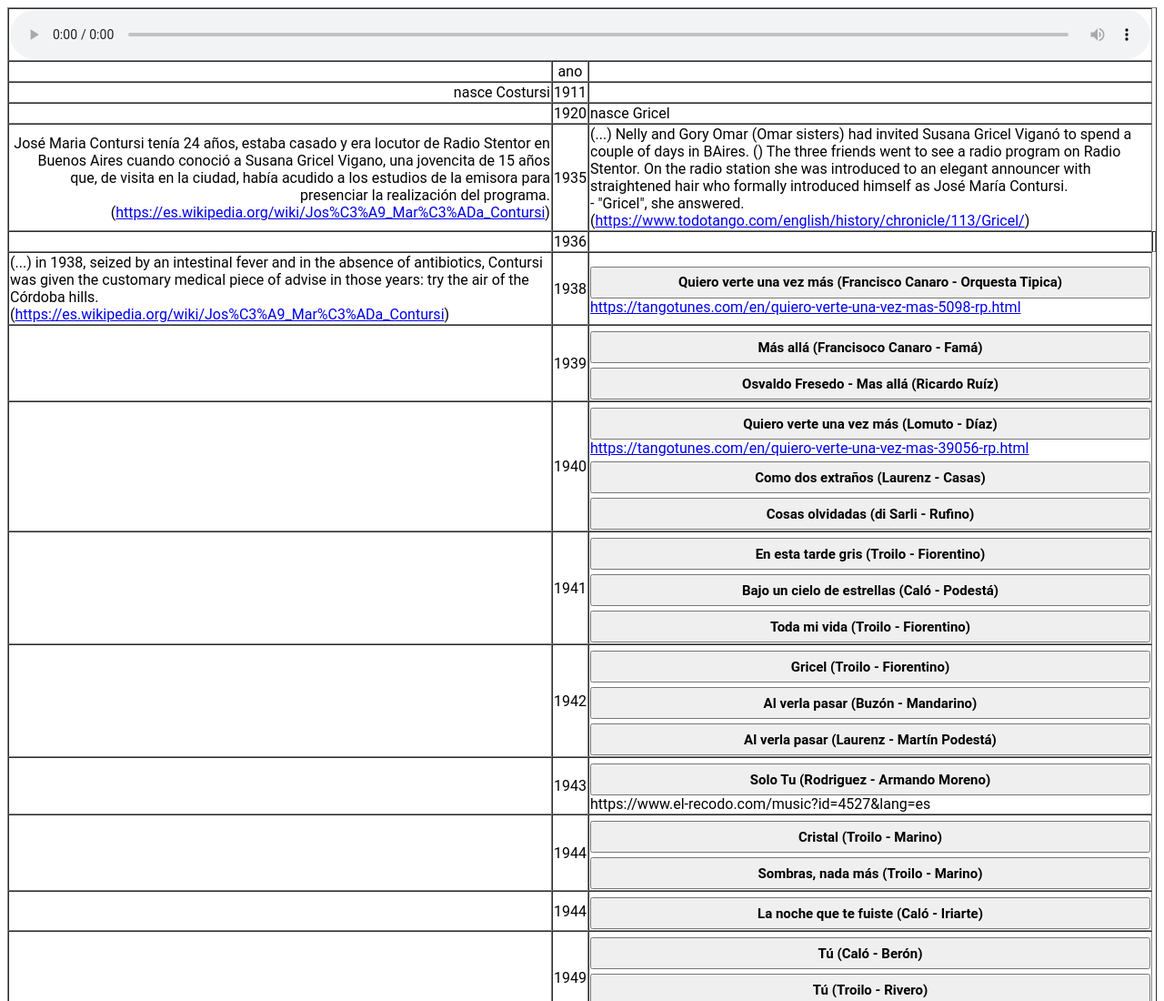
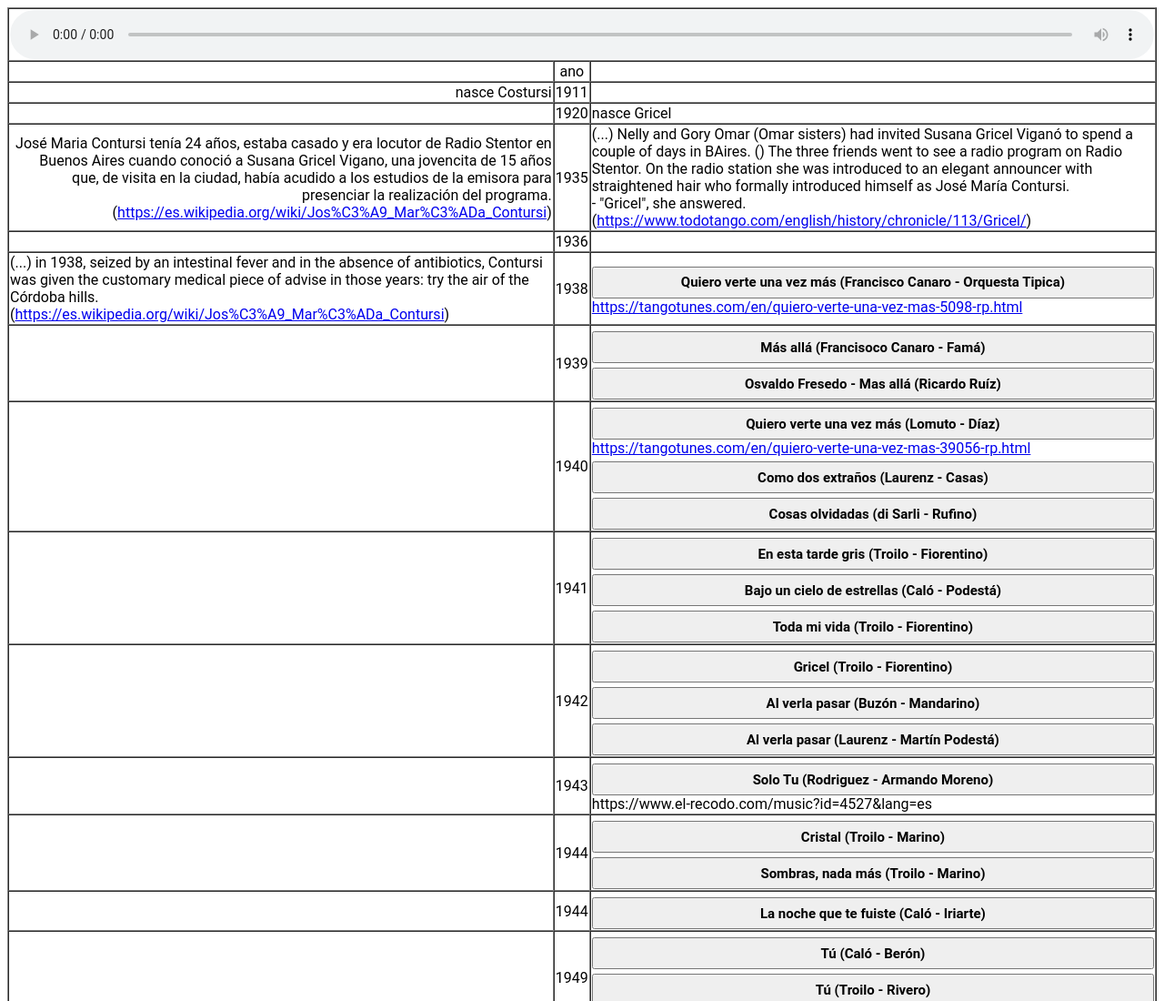
Before and after one commit to pedroccpimenta/Agosto2023, a plain HTML site: page contursi.htm in a window 1280 px wide. Shown: the top 1100 px of the page at 91% size. Drawn offline with Linux system fonts and the light colour scheme.

Commit message:
Contursi

```diff
--- a/contursi.htm
+++ b/contursi.htm
@@ -78,7 +78,7 @@ function aplay(url)
 <tr><td><td align=center>1936
 
 
-	<td><td>
+	<td>
 <!--
 <tr><td>
 	<td align=center>1937<td>
```
